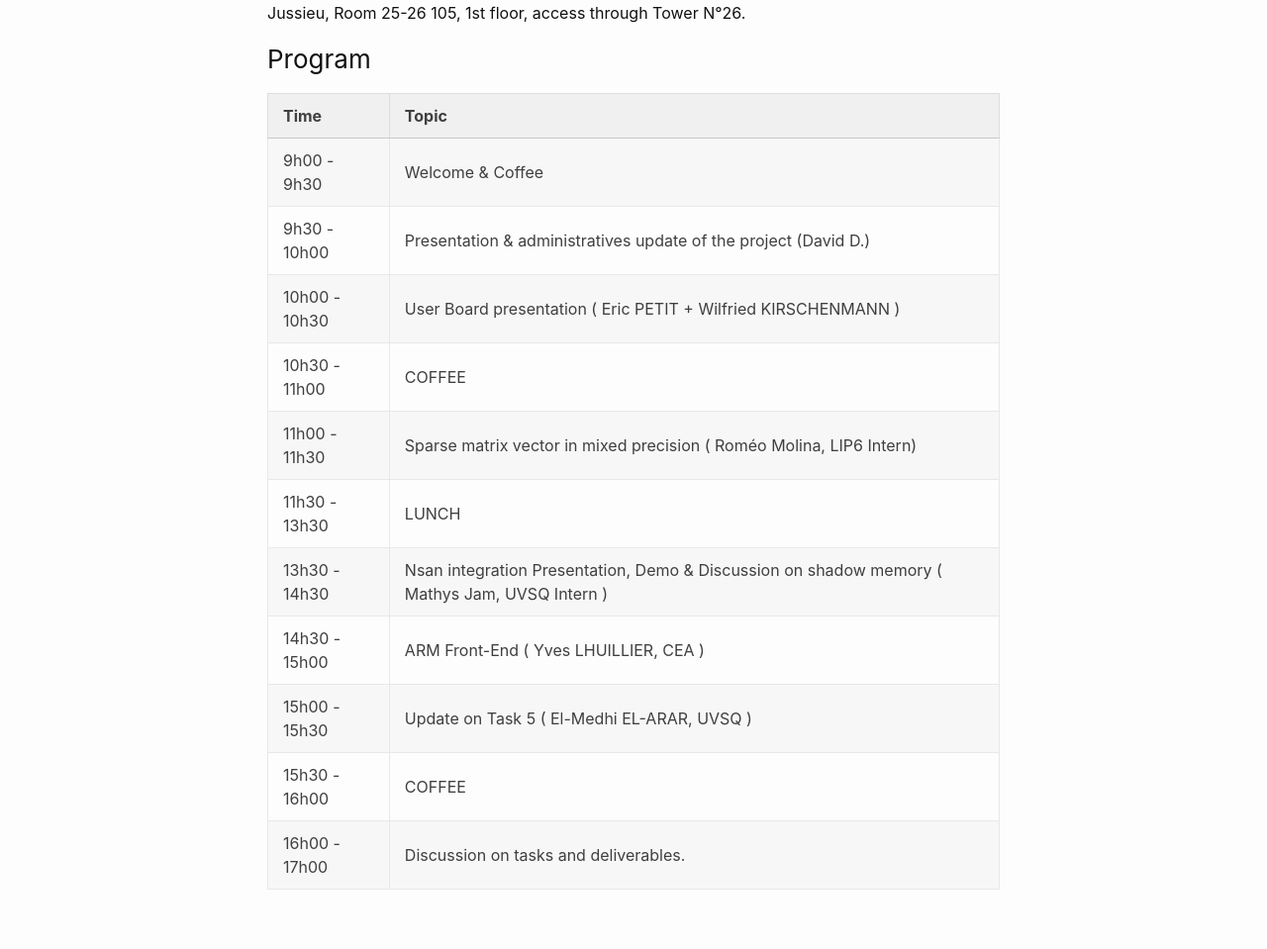
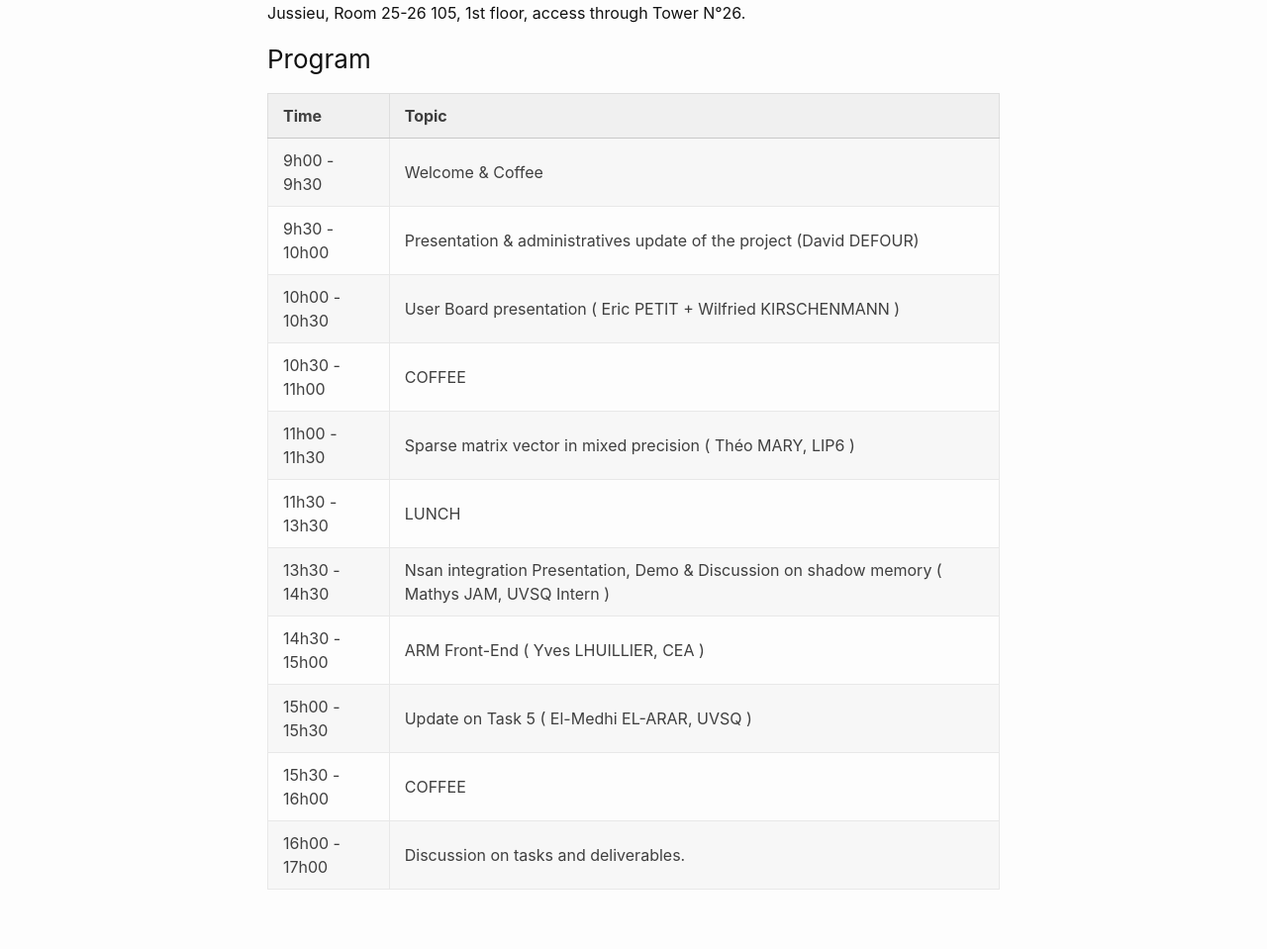
Before and after one commit to interflop/interflop, a Jekyll site: the page built from meeting06102021.md, in a window 1280 px wide. Shown: the part 511-1470 px from the top of the page at 99% size. Built offline with Jekyll 4.4.1, drawn with Linux system fonts in a browser that asks for light colours.

Commit message:
Planning modification with Theo

```diff
--- a/meeting06102021.md
+++ b/meeting06102021.md
@@ -30,7 +30,7 @@ Jussieu, Room 25-26 105, 1st floor, access through Tower N°26.
 
 <tr>
 <td>9h30 - 10h00</td>
-<td> Presentation & administratives update of the project (David D.) </td>
+<td> Presentation & administratives update of the project (David DEFOUR) </td>
 </tr>
 
 <tr>
@@ -45,7 +45,7 @@ Jussieu, Room 25-26 105, 1st floor, access through Tower N°26.
 
 <tr>
 <td>11h00 - 11h30</td>
-<td> Sparse matrix vector in mixed precision ( Roméo Molina, LIP6 Intern)</td>
+<td> Sparse matrix vector in mixed precision ( Théo MARY, LIP6 )</td>
 </tr>
 
 <tr>
@@ -55,7 +55,7 @@ Jussieu, Room 25-26 105, 1st floor, access through Tower N°26.
 
 <tr>
 <td>13h30 - 14h30</td>
-<td> Nsan integration Presentation, Demo & Discussion on shadow memory ( Mathys Jam, UVSQ Intern ) </td>
+<td> Nsan integration Presentation, Demo & Discussion on shadow memory ( Mathys JAM, UVSQ Intern ) </td>
 </tr>
 
 <tr>
```
